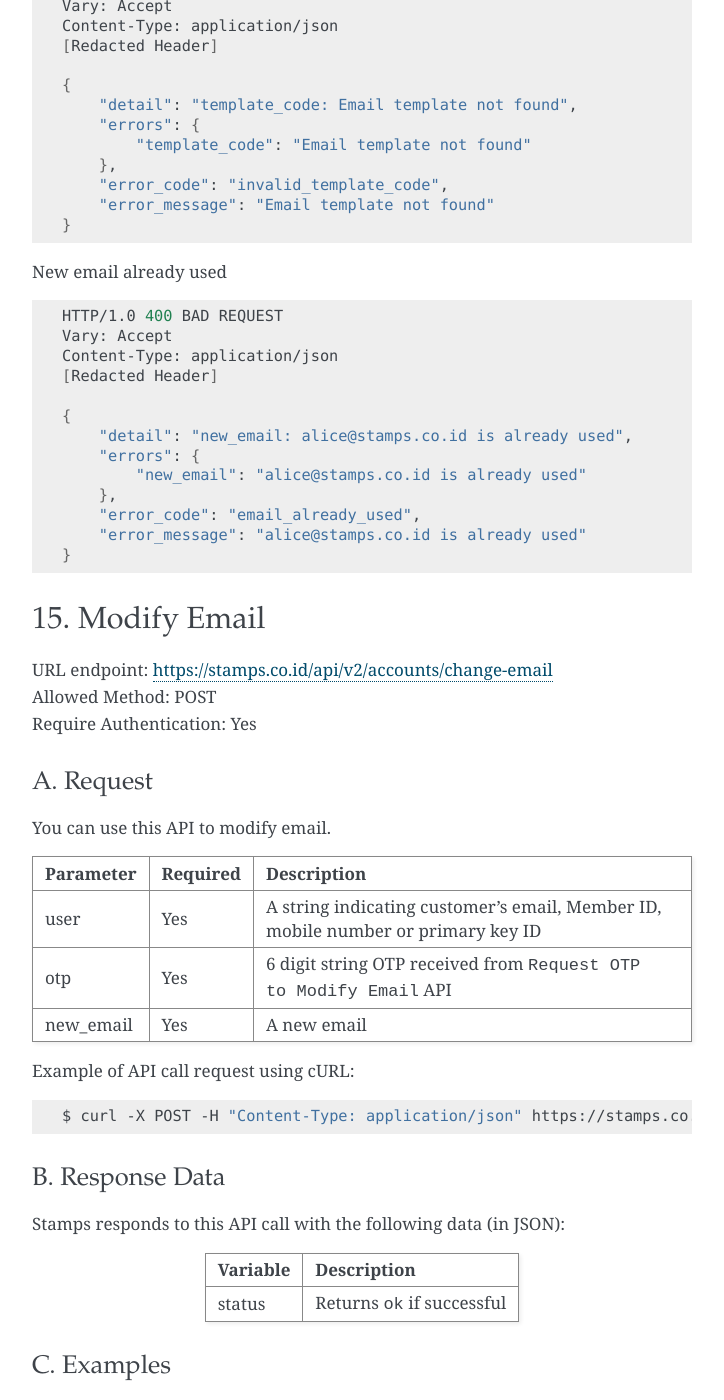
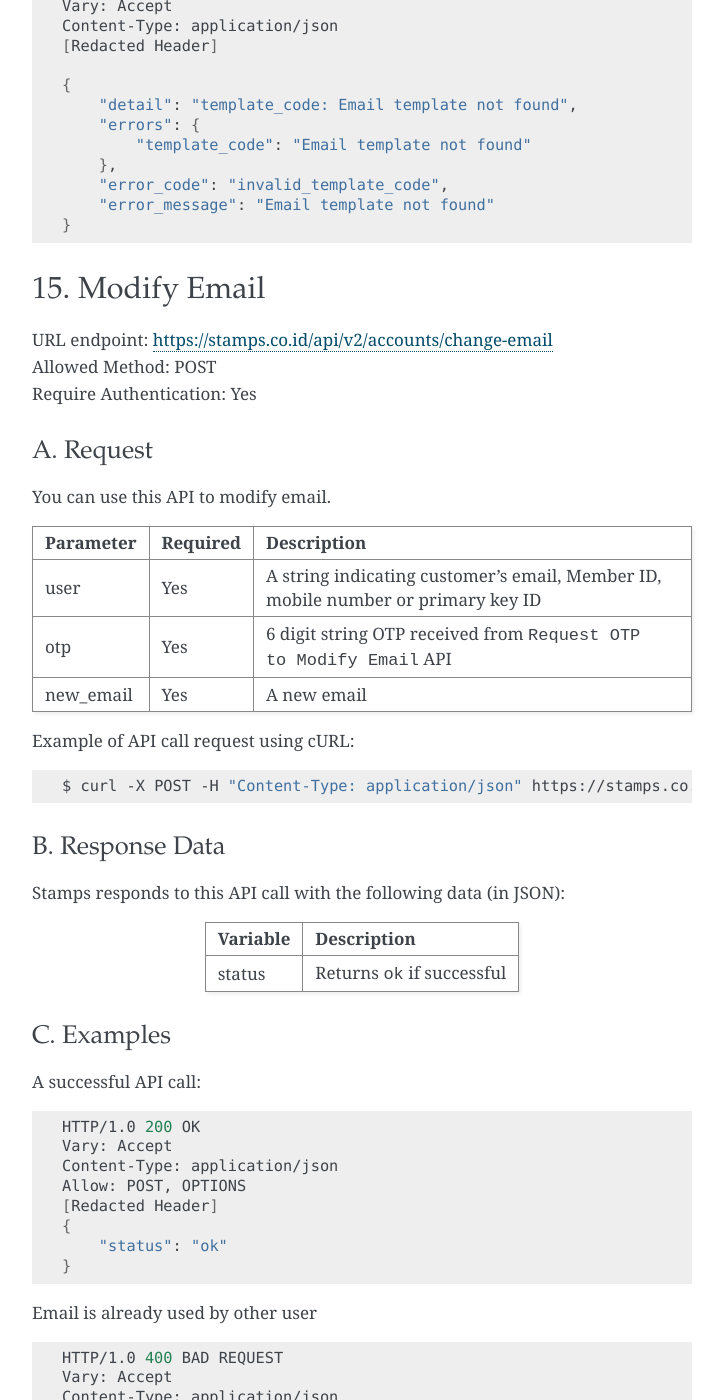
Before and after one commit to ui/stamps-api-docs, a Sphinx documentation site: the page built from source/customer_api.rst, in a window 1280 px wide and 1400 px high, scrolled down 27969 px. Shown: the whole window, without its empty margins (388-1112 px from the left). Built offline with Sphinx 7.4.7, drawn with Linux system fonts in a browser that asks for light colours; some of the changed text lies outside the part shown.

Commit message:
Update change email APIs (#154)

```diff
--- a/source/customer_api.rst
+++ b/source/customer_api.rst
@@ -1391,7 +1391,7 @@ A successful API call:
 
 14. Request OTP to Modify Email
 ===============================
-| URL endpoint: https://stamps.co.id/api/v2/accounts/request-otp-for-email-change
+| URL endpoint: https://stamps.co.id/api/v2/accounts/request-otp-for-email
 | Allowed Method: POST
 | Require Authentication: Yes
 
@@ -1411,7 +1411,7 @@ Example of API call request using cURL:
 
 .. code-block :: bash
 
-    $ curl -X POST -H "Content-Type: application/json" https://stamps.co.id/api/v2/accounts/request-otp-for-email-change -i -d '{ "token": "secret", "new_email": "alice@stamps.co.id", "template_code": "OTP_1"}'
+    $ curl -X POST -H "Content-Type: application/json" https://stamps.co.id/api/v2/accounts/request-otp-for-email -i -d '{ "token": "secret", "new_email": "alice@stamps.co.id", "template_code": "OTP_1"}'
 
 
 B. Response Data
@@ -1460,24 +1460,6 @@ Invalid Template Code:
         "error_message": "Email template not found"
     }
 
-New email already used
-
-.. code-block :: bash
-
-    HTTP/1.0 400 BAD REQUEST
-    Vary: Accept
-    Content-Type: application/json
-    [Redacted Header]
-
-    {
-        "detail": "new_email: alice@stamps.co.id is already used",
-        "errors": {
-            "new_email": "alice@stamps.co.id is already used"
-        },
-        "error_code": "email_already_used",
-        "error_message": "alice@stamps.co.id is already used"
-    }
-
 
 15. Modify Email
 ================
@@ -1532,7 +1514,7 @@ A successful API call:
         "status": "ok"
     }
 
-Email is already used
+Email is already used by other user
 
 .. code-block :: bash
 
```
